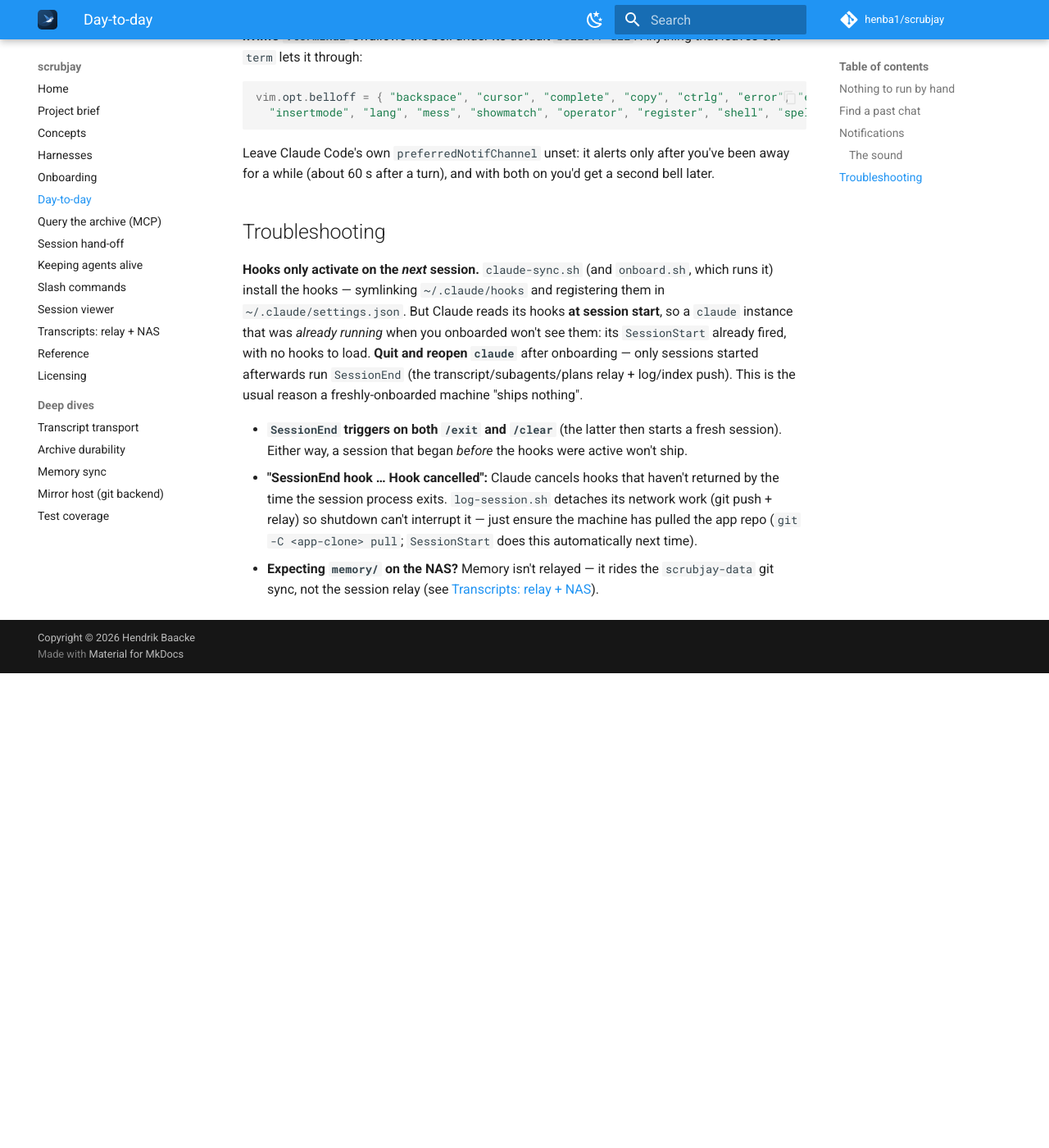
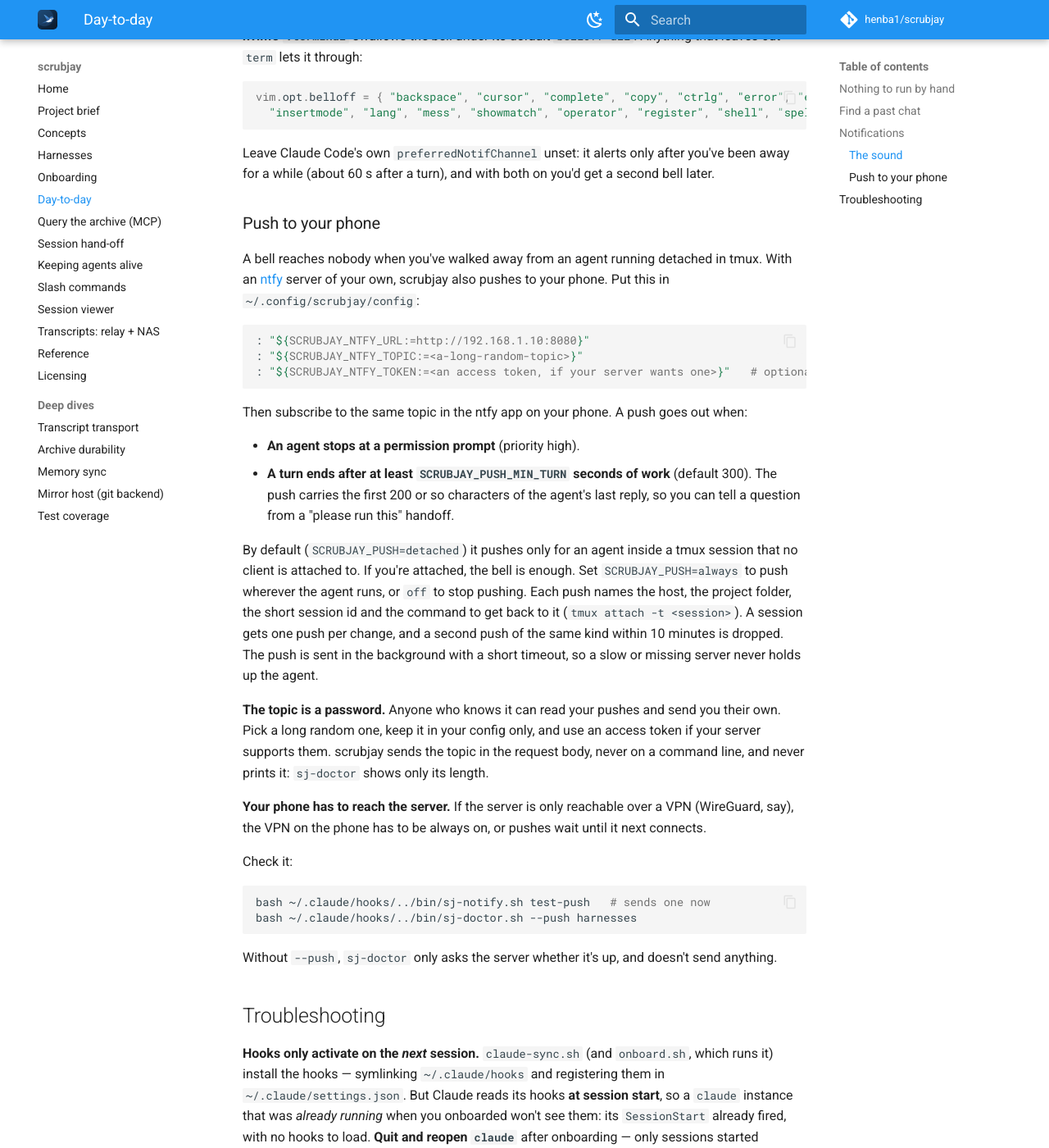
Before and after one commit to henba1/scrubjay, an MkDocs documentation site: the page built from docs/day-to-day.md, in a window 1280 px wide and 1400 px high, scrolled down 2853 px. Shown: the whole window at 82% size. Built offline with MkDocs 1.6.1 and Material for MkDocs 9.7.7, drawn with Linux system fonts in a browser that asks for light colours; comment, search, counter and statistics services are not loaded; before the commit the page ends 3674 px from its top, so only the background shows below that.

Commit message:
notify: push to the phone through ntfy when an agent waits and nobody is attached (#128)
The terminal bell reaches nobody when an agent runs detached in tmux and the
human is away: one sat for hours at a permission prompt and a sudo handoff.

sj-notify.sh push, spawned detached by sj-live's existing trigger points
next to the bell: a permission prompt (priority high) and a turn ending after
SCRUBJAY_PUSH_MIN_TURN seconds (default 300, with the head of the last reply),
for agents in a tmux session nobody is attached to (SCRUBJAY_PUSH=detached,
the default once SCRUBJAY_NTFY_URL and _TOPIC are set; always; off). Deduped
per session and kind for 10 minutes. The topic travels in the JSON body and
the token in a header file, never argv; neither is printed. curl, wget as a
fallback. The lease gains a turn start that carries across a prompt.

sj-notify.sh test-push and health; sj-doctor reports the push config with
the topic masked, health-checks the server, and posts only with --push.
onboard asks once. The pid -> tmux pane lookup moved from sj-reap into
lib.sh (sj_tmux_panes, sj_tmux_pane_of) and is shared.

Tests: tests/test_push.sh, 58 checks, curl/wget/tmux stubbed. Full suite
1366 passed.

Co-authored-by: Claude <noreply@anthropic.com>

````diff
--- a/docs/day-to-day.md
+++ b/docs/day-to-day.md
@@ -116,6 +116,49 @@ vim.opt.belloff = { "backspace", "cursor", "complete", "copy", "ctrlg", "error",
 Leave Claude Code's own `preferredNotifChannel` unset: it alerts only after you've been away for
 a while (about 60 s after a turn), and with both on you'd get a second bell later.
 
+### Push to your phone
+
+A bell reaches nobody when you've walked away from an agent running detached in tmux. With an
+[ntfy](https://ntfy.sh) server of your own, scrubjay also pushes to your phone. Put this in
+`~/.config/scrubjay/config`:
+
+```sh
+: "${SCRUBJAY_NTFY_URL:=http://192.168.1.10:8080}"
+: "${SCRUBJAY_NTFY_TOPIC:=<a-long-random-topic>}"
+: "${SCRUBJAY_NTFY_TOKEN:=<an access token, if your server wants one>}"   # optional
+```
+
+Then subscribe to the same topic in the ntfy app on your phone. A push goes out when:
+
+- **An agent stops at a permission prompt** (priority high).
+- **A turn ends after at least `SCRUBJAY_PUSH_MIN_TURN` seconds of work** (default 300). The push
+  carries the first 200 or so characters of the agent's last reply, so you can tell a question from
+  a "please run this" handoff.
+
+By default (`SCRUBJAY_PUSH=detached`) it pushes only for an agent inside a tmux session that no
+client is attached to. If you're attached, the bell is enough. Set `SCRUBJAY_PUSH=always` to push
+wherever the agent runs, or `off` to stop pushing. Each push names the host, the project folder,
+the short session id and the command to get back to it (`tmux attach -t <session>`). A session gets
+one push per change, and a second push of the same kind within 10 minutes is dropped. The push is
+sent in the background with a short timeout, so a slow or missing server never holds up the agent.
+
+**The topic is a password.** Anyone who knows it can read your pushes and send you their own. Pick a
+long random one, keep it in your config only, and use an access token if your server supports
+them. scrubjay sends the topic in the request body, never on a command line, and never prints it:
+`sj-doctor` shows only its length.
+
+**Your phone has to reach the server.** If the server is only reachable over a VPN (WireGuard, say),
+the VPN on the phone has to be always on, or pushes wait until it next connects.
+
+Check it:
+
+```sh
+bash ~/.claude/hooks/../bin/sj-notify.sh test-push   # sends one now
+bash ~/.claude/hooks/../bin/sj-doctor.sh --push harnesses
+```
+
+Without `--push`, `sj-doctor` only asks the server whether it's up, and doesn't send anything.
+
 ## Troubleshooting
 
 **Hooks only activate on the *next* session.** `claude-sync.sh` (and `onboard.sh`, which runs
````
Also changed, not shown: AGENTS.md (+11 -2 lines), docs/reference.md (+4 -0 lines), 8 other files.
